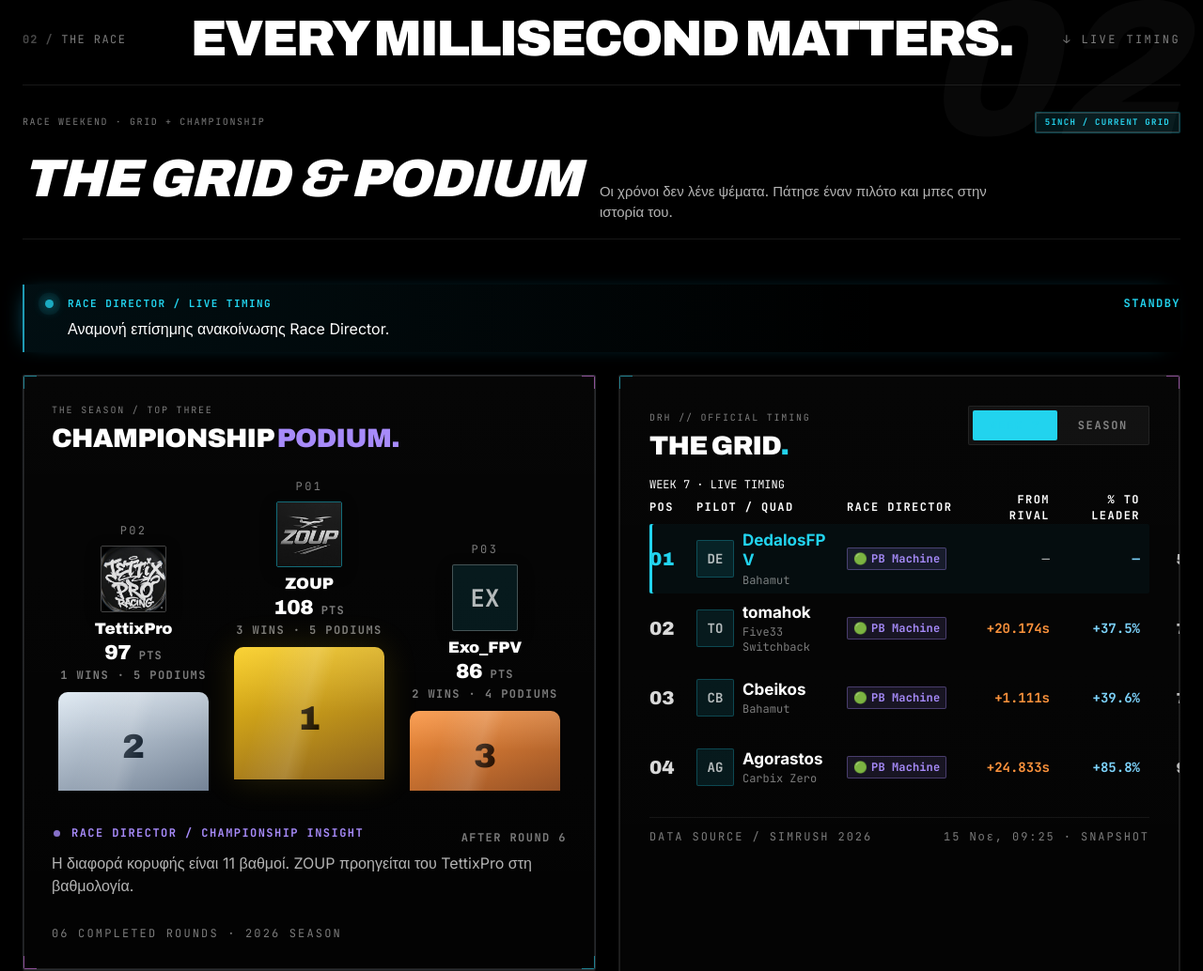
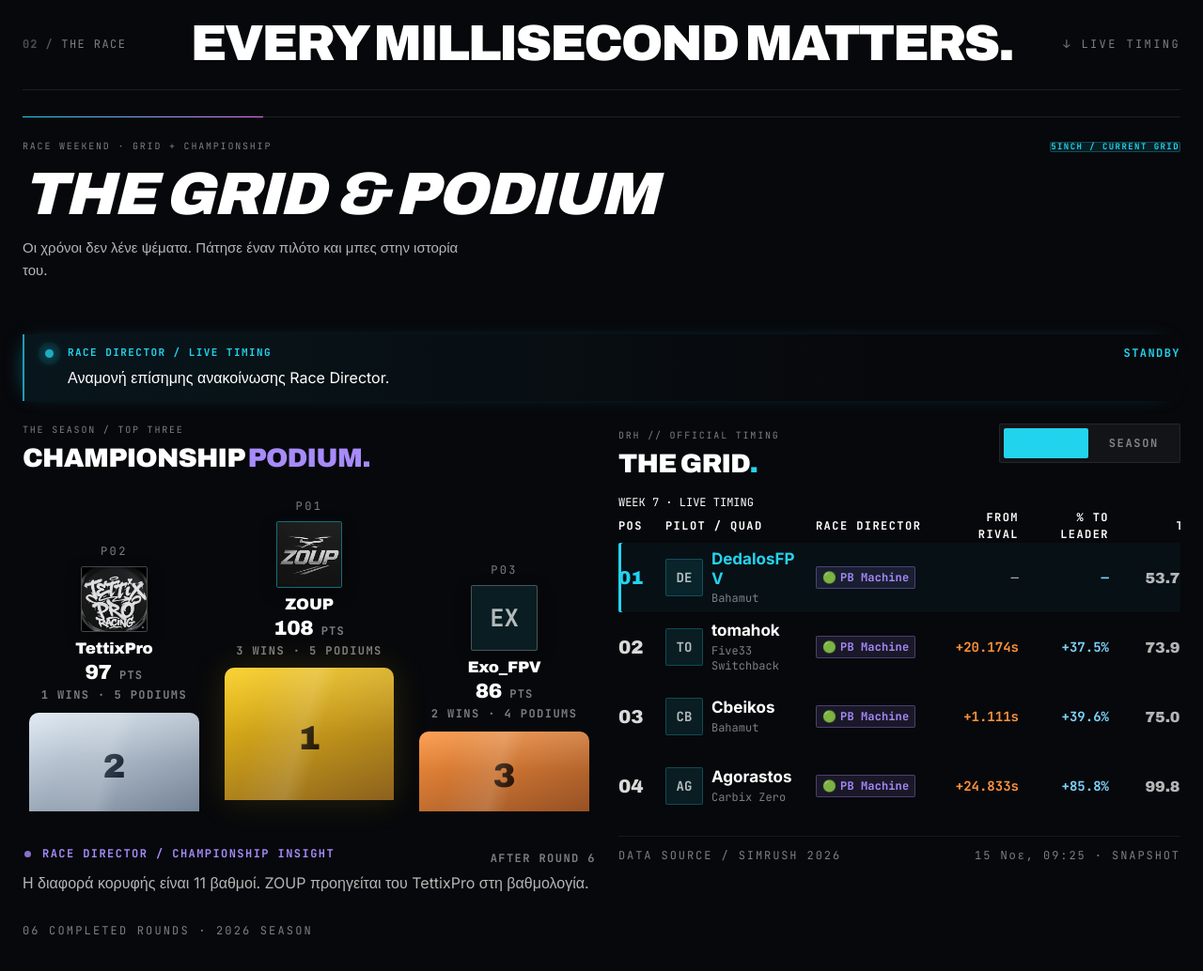
Before and after one commit to alefas9/DRH_Live-Leaderboard, a plain HTML site: page index.html in a window 1280 px wide. Shown: the part 2260-3294 px from the top of the page at 94% size. Drawn offline with Linux system fonts and the light colour scheme; no server answers.

Commit message:
Add files via upload

```diff
--- a/brand.css
+++ b/brand.css
@@ -368,129 +368,139 @@
 }
 
 /* ═══════════════════════════════════════════════════════════════════════════
-   13. BRAND MAPPING — εφαρμογή στα ΥΠΑΡΧΟΝΤΑ components
-   Το site χρησιμοποιεί .section-head / .kick / .sec-no / .tag / .card.
-   Εδώ τα μετατρέπουμε στο brand look ΧΩΡΙΣ αλλαγή HTML.
+   13. ΚΟΙΝΗ ΓΛΩΣΣΑ — «γραμμή αντί για περίγραμμα, χώρος αντί για κουτιά»
+   Το hero δίνει το DNA: gradient cyan→fuchsia + italic + κίνηση.
+   Τα υπόλοιπα sections το «τραγουδάνε» πιο ήσυχα:
+     — gradient ως λεπτό νήμα (όχι γεμάτα boxes)
+     — αριθμοί κεφαλαίων σε italic
+     — δεδομένα ανοιχτά, χωρίς κουτιά
    ═══════════════════════════════════════════════════════════════════════════ */
 
-/* ── GRID BACKGROUND (21px blueprint) πίσω από όλο το site ── */
-body::before {
-  content: "";
-  position: fixed;
-  inset: 0;
-  z-index: -1;
-  pointer-events: none;
-  background-image:
-    linear-gradient(rgba(255,255,255,.045) 1px, transparent 1px),
-    linear-gradient(90deg, rgba(255,255,255,.045) 1px, transparent 1px);
-  background-size: 42px 42px;
-  mask-image: radial-gradient(ellipse 120% 90% at 50% 0%, #000 0%, transparent 78%);
-  -webkit-mask-image: radial-gradient(ellipse 120% 90% at 50% 0%, #000 0%, transparent 78%);
-}
+/* ── Φόντο: καθαρό, σχεδόν μαύρο — ΟΧΙ grid παντού (θόρυβος) ── */
+body { background: #07080b; }
 
-/* ── SECTION HEAD — brand .sh look: κάτω γραμμή + αριθμός ── */
+/* ── SECTION HEAD — ανοιχτό, με gradient νήμα στην κορυφή ── */
 .section-head {
   align-items: baseline;
   gap: 22px;
-  margin: clamp(48px, 7vw, 96px) 0 clamp(28px, 4vw, 48px);
-  padding-bottom: 16px;
-  border-bottom: 1px solid var(--rule, rgba(255,255,255,.09));
+  margin: clamp(64px, 8vw, 120px) 0 clamp(32px, 4.5vw, 56px);
+  padding-top: 24px;
+  border-top: 1px solid rgba(255,255,255,.1);
+  border-bottom: 0;
+  position: relative;
 }
+/* Gradient νήμα — λεπτή γραμμή cyan→fuchsia στην κορυφή κάθε section */
+.section-head::before {
+  content: "";
+  position: absolute;
+  top: -1px;
+  left: 0;
+  width: clamp(120px, 20vw, 280px);
+  height: 1px;
+  background: linear-gradient(90deg, var(--cyan), var(--fuchsia));
+}
+
 .section-head .sh-left {
+  display: block;
+  flex: 1;
+}
+.section-head .kick {
   display: flex;
   align-items: baseline;
-  gap: 20px;
-  flex: 1;
-  flex-wrap: wrap;
+  gap: 12px;
+  margin-bottom: 16px;
+  font-family: var(--f-m, "JetBrains Mono", monospace);
+  font-size: 10px;
+  letter-spacing: .18em;
+  text-transform: uppercase;
+  color: var(--text-3);
 }
 .section-head .sec-no {
-  font-family: var(--f-m, "JetBrains Mono", monospace);
-  font-size: 12px;
-  font-weight: 700;
+  font-family: var(--f-d, "Archivo", sans-serif);
+  font-style: italic;
+  font-weight: 900;
+  font-size: 14px;
   color: var(--cyan);
-  letter-spacing: .08em;
+  letter-spacing: .02em;
   opacity: 1;
-}
-.section-head .kick {
-  display: inline-flex;
-  align-items: baseline;
-  gap: 14px;
-  width: 100%;
-  margin-bottom: 10px;
-  font-family: var(--f-m, "JetBrains Mono", monospace);
-  font-size: 10px;
-  letter-spacing: .16em;
-  text-transform: uppercase;
-  color: var(--dim, rgba(255,255,255,.32));
 }
 .section-head h2 {
   font-family: var(--f-d, "Archivo", sans-serif);
   font-style: italic;
   font-weight: 900;
-  font-size: clamp(32px, 4.4vw, 58px) !important;
+  font-size: clamp(34px, 5vw, 64px) !important;
   line-height: .9 !important;
   letter-spacing: -.025em !important;
   text-transform: uppercase;
   margin: 0;
 }
-/* Ομοιομορφία: ΟΛΑ τα section h2 στο ίδιο μέγεθος */
+/* Ομοιομορφία σε ΟΛΑ τα section h2 */
+#track-reveal .section-head h2,
 #timing .section-head h2,
 #battles .section-head h2,
 #archive .section-head h2,
-#hall-of-fame .section-head h2,
-#track-reveal .section-head h2,
-#challenges .section-head h2 {
-  font-size: clamp(32px, 4.4vw, 58px) !important;
+#hall-of-fame .section-head h2 {
+  font-size: clamp(34px, 5vw, 64px) !important;
   line-height: .9 !important;
   letter-spacing: -.025em !important;
 }
 .section-head p {
   font-size: 15px;
   color: var(--text-2);
-  max-width: 46ch;
-  line-height: 1.5;
-  margin: 14px 0 0;
-  flex-basis: 100%;
+  max-width: 50ch;
+  line-height: 1.6;
+  margin: 16px 0 0;
 }
 
-/* ── TAG → BADGE (brand .badge look) ── */
+/* ── CARDS — ανοιχτά, χωρίς κουτί. Μόνο μια απαλή κάτω γραμμή όπου χρειάζεται ── */
+.card {
+  background: transparent !important;
+  box-shadow: none !important;
+  border-radius: 0 !important;
+  border: 0 !important;
+  border-bottom: 1px solid rgba(255,255,255,.08) !important;
+  padding: 0 0 clamp(24px, 3vw, 40px) 0 !important;
+}
+.card::after,
+.card::before {
+  display: none !important;
+}
+
+/* Τα «στενά» data panels (podium, intel, live) — ίδια γλώσσα, καμία διαφορά */
+.podium-card,
+.intel-card,
+.reveal-card,
+.tf-card,
+.margin-card,
+#live-card,
+.drh-official-active,
+.drh-official-resolved,
+.drh-breakthrough-panel,
+.drh-rivalry-panel {
+  background: transparent !important;
+  box-shadow: none !important;
+  border-radius: 0 !important;
+  border: 0 !important;
+  border-bottom: 1px solid rgba(255,255,255,.08) !important;
+}
+
+/* ── TAG → λιτό label (όχι κουτί) ── */
 .tag {
   font-family: var(--f-m, "JetBrains Mono", monospace);
   font-size: 9px;
   font-weight: 700;
-  letter-spacing: .14em;
+  letter-spacing: .16em;
   text-transform: uppercase;
-  padding: 6px 10px;
+  padding: 0;
   line-height: 1;
-  border-radius: 2px;
-  box-shadow: inset 0 0 0 1px rgba(255,255,255,.16);
-  color: var(--text-2);
+  border-radius: 0;
+  box-shadow: none;
+  color: var(--text-3);
   background: transparent;
   border: 0;
 }
 
-/* ── CARD — instrument look: corner ticks + καθαρό border ── */
-.card {
-  background: rgba(255,255,255,.02);
-  box-shadow: inset 0 0 0 1px var(--rule-2, rgba(255,255,255,.16));
-  border-radius: 2px;
-}
-.card::before {
-  display: none !important;   /* το παλιό LED border sweep είναι νεκρό */
-}
-
-/* ── COUNTDOWN (.rc-cd) — brand .count look ── */
-.rc-cd {
-  font-family: var(--f-m, "JetBrains Mono", monospace);
-  font-variant-numeric: tabular-nums;
-}
-.rc-cd b {
-  font-size: clamp(26px, 3.2vw, 40px);
-  font-weight: 700;
-  letter-spacing: -.02em;
-}
-
-/* ── KICKERS (pc-kick, mc-kick, arc-kick) — brand .lab ── */
+/* ── KICKERS → mono label ── */
 .pc-kick,
 .mc-kick,
 .arc-kick,
@@ -504,77 +514,157 @@ body::before {
   color: var(--text-3);
 }
 
-/* ── Section αρίθμηση: τα sections με data-layout-group μένουν ── */
-main > section { position: relative; }
-
-/* ── LIVE CARD — instrument header ── */
-#live-card {
-  background: rgba(255,255,255,.02);
-  box-shadow: inset 0 0 0 1px var(--rule-2, rgba(255,255,255,.16));
-  border-radius: 2px;
+/* ── COUNTDOWN ── */
+.rc-cd b {
+  font-family: var(--f-m, "JetBrains Mono", monospace);
+  font-variant-numeric: tabular-nums;
+  font-size: clamp(28px, 3.4vw, 44px);
+  font-weight: 700;
 }
 
 /* ═══════════════════════════════════════════════════════════════════════════
-   14. ΔΡΑΜΑΤΙΚΑ ΣΤΟΙΧΕΙΑ — corner ticks + έντονο grid + section markers
+   14. ΕΥΘΥΓΡΑΜΜΙΣΗ — #challenges & #championship στην ίδια γλώσσα
+   Αυτά τα 2 sections δεν έχουν .section-head· τους δίνουμε το ίδιο
+   «γραμμή αντί για περίγραμμα» look.
    ═══════════════════════════════════════════════════════════════════════════ */
 
-/* Grid background — πιο ορατό */
-body::before {
-  background-size: 42px 42px;
-  background-image:
-    linear-gradient(rgba(34,211,238,.05) 1px, transparent 1px),
-    linear-gradient(90deg, rgba(34,211,238,.05) 1px, transparent 1px);
-  mask-image: radial-gradient(ellipse 130% 100% at 50% 0%, #000 0%, transparent 85%);
-  -webkit-mask-image: radial-gradient(ellipse 130% 100% at 50% 0%, #000 0%, transparent 85%);
+/* ── #challenges — το ch-card ανοίγει, το ch-top γίνεται section-head ── */
+#challenges .ch-card {
+  background: transparent !important;
+  box-shadow: none !important;
+  border: 0 !important;
+  border-radius: 0 !important;
+  border-bottom: 1px solid rgba(255,255,255,.08) !important;
+  padding: 0 0 clamp(24px,3vw,40px) 0 !important;
+}
+#challenges .ch-top {
+  margin: 0 0 clamp(24px,3vw,40px) 0;
+  padding-top: 24px;
+  border-top: 1px solid rgba(255,255,255,.1);
+  position: relative;
+}
+#challenges .ch-top::before {
+  content: "";
+  position: absolute;
+  top: -1px;
+  left: 0;
+  width: clamp(120px, 20vw, 280px);
+  height: 1px;
+  background: linear-gradient(90deg, var(--cyan), var(--fuchsia));
+}
+#challenges .ch-top .kick {
+  display: flex;
+  align-items: baseline;
+  gap: 12px;
+  margin-bottom: 16px;
+  font-family: var(--f-m, "JetBrains Mono", monospace);
+  font-size: 10px;
+  letter-spacing: .18em;
+  text-transform: uppercase;
+  color: var(--text-3) !important;
+}
+#challenges .ch-top .sec-no {
+  font-family: var(--f-d, "Archivo", sans-serif);
+  font-style: italic;
+  font-weight: 900;
+  font-size: 14px;
+  color: var(--cyan);
+  letter-spacing: .02em;
+  opacity: 1;
+}
+#challenges .ch-top h2 {
+  font-family: var(--f-d, "Archivo", sans-serif);
+  font-style: italic;
+  font-weight: 900;
+  font-size: clamp(34px, 5vw, 64px) !important;
+  line-height: .9;
+  letter-spacing: -.025em;
+  text-transform: uppercase;
+  margin: 0;
+}
+#challenges .ch-meta {
+  font-family: var(--f-m, "JetBrains Mono", monospace);
+  font-size: 9.5px;
+  letter-spacing: .16em;
+  text-transform: uppercase;
+  color: var(--dim);
 }
 
-/* Corner ticks σε κάθε card — instrument αίσθηση */
-.card {
+/* Τα εσωτερικά cards των duels ανοίγουν επίσης */
+#challenges .drh-official-active,
+#challenges .drh-official-resolved {
+  background: transparent !important;
+  box-shadow: none !important;
+  border: 0 !important;
+  border-bottom: 1px solid rgba(255,255,255,.08) !important;
+  border-radius: 0 !important;
+}
+
+/* ── #championship — tf-card & margin-card ανοίγουν, τίτλοι italic ── */
+#championship .tf-card,
+#championship .margin-card {
+  background: transparent !important;
+  box-shadow: none !important;
+  border: 0 !important;
+  border-radius: 0 !important;
+}
+#championship .tf-card {
+  border-bottom: 1px solid rgba(255,255,255,.08) !important;
+  padding-bottom: clamp(24px,3vw,40px) !important;
+}
+#championship .tf-wrap {
+  border-top: 1px solid rgba(255,255,255,.1);
+  padding-top: 24px;
   position: relative;
-  box-shadow: inset 0 0 0 1px rgba(255,255,255,.1) !important;
-  background: linear-gradient(180deg, rgba(255,255,255,.025) 0%, rgba(255,255,255,.01) 100%) !important;
 }
-.card::after {
+#championship .tf-wrap::before {
   content: "";
   position: absolute;
-  inset: 0;
-  pointer-events: none;
-  border-radius: 2px;
-  background:
-    linear-gradient(var(--cyan) 0 0) top left / 14px 1px,
-    linear-gradient(var(--cyan) 0 0) top left / 1px 14px,
-    linear-gradient(var(--fuchsia) 0 0) top right / 14px 1px,
-    linear-gradient(var(--fuchsia) 0 0) top right / 1px 14px,
-    linear-gradient(var(--cyan) 0 0) bottom right / 14px 1px,
-    linear-gradient(var(--cyan) 0 0) bottom right / 1px 14px,
-    linear-gradient(var(--fuchsia) 0 0) bottom left / 14px 1px,
-    linear-gradient(var(--fuchsia) 0 0) bottom left / 1px 14px;
-  background-repeat: no-repeat;
-  opacity: .55;
+  top: -1px;
+  left: 0;
+  width: clamp(120px, 20vw, 280px);
+  height: 1px;
+  background: linear-gradient(90deg, var(--cyan), var(--fuchsia));
 }
-
-/* Section αριθμός — μεγάλο ghost marker στο πλάι */
-main > section { position: relative; }
-main > section::before {
-  content: "";
-  position: absolute;
-  right: 0;
-  top: -20px;
+#championship .tf-card .kick {
+  display: flex;
+  align-items: baseline;
+  gap: 12px;
+  font-family: var(--f-m, "JetBrains Mono", monospace);
+  font-size: 10px;
+  letter-spacing: .18em;
+  text-transform: uppercase;
+  color: var(--text-3) !important;
+}
+#championship .tf-card .sec-no {
   font-family: var(--f-d, "Archivo", sans-serif);
+  font-style: italic;
   font-weight: 900;
+  font-size: 14px;
+  color: var(--cyan);
+  letter-spacing: .02em;
+  opacity: 1;
+}
+#championship .tf-h {
+  font-family: var(--f-d, "Archivo", sans-serif);
   font-style: italic;
-  font-size: clamp(120px, 16vw, 240px);
-  line-height: 1;
-  color: rgba(255,255,255,.03);
-  pointer-events: none;
-  z-index: 0;
+  font-weight: 900;
+  font-size: clamp(34px, 5vw, 64px) !important;
+  line-height: .9;
+  letter-spacing: -.025em;
+  text-transform: uppercase;
 }
-
-/* Κάθε section παίρνει τον αριθμό του */
-#track-reveal::before    { content: "01"; }
-#timing::before          { content: "02"; }
-#challenges::before      { content: "03"; }
-#championship::before    { content: "04"; }
-#battles::before         { content: "05"; }
-#archive::before         { content: "06"; }
-#hall-of-fame::before    { content: "07"; }
+#championship .mc-t {
+  font-family: var(--f-d, "Archivo", sans-serif);
+  font-style: italic;
+  font-weight: 900;
+  font-size: clamp(20px, 2.6vw, 30px);
+  letter-spacing: -.02em;
+}
+#championship .mc-kick {
+  font-family: var(--f-m, "JetBrains Mono", monospace);
+  font-size: 10px;
+  letter-spacing: .18em;
+  text-transform: uppercase;
+  color: var(--text-3);
+}
--- a/index.html
+++ b/index.html
@@ -198,7 +198,7 @@
 <div class="sh-left">
 <div class="drh-inline-radio" id="drh-inline-duels" hidden></div>
 <div class="drh-broadcast-signal" id="drh-broadcast-signal" aria-live="off"><span class="drh-broadcast-signal__dot"></span><span id="drh-broadcast-signal-label">RACE CONTROL / STANDBY</span></div>
-<div class="kick" style="color:var(--orange)">RACE DIRECTOR / OFFICIAL RULINGS</div>
+<div class="kick" style="color:var(--orange)"><span class="sec-no">03 /</span>RACE DIRECTOR / OFFICIAL RULINGS</div>
 <h2>OFFICIAL <span style="color:var(--orange)">CHALLENGES.</span></h2>
 </div>
 <span class="ch-meta mono">CONFIRMED DUELS ONLY</span>
--- a/redesign.css
+++ b/redesign.css
@@ -88,30 +88,6 @@
      #battles h2        «THE PADDOCK»
      #hall-of-fame h2   «HALL OF FAME.»
    ΟΛΑ ΤΑ ΑΛΛΑ: ΚΑΝΟΝΙΚΑ. */
-.ph-title,
-#track-reveal .sh-left h2,
-#timing .sh-left h2,
-#battles .sh-left h2,
-#hall-of-fame .sh-left h2 {
-  font-style: italic !important;
-  font-weight: 900;
-}
-
-/* Ρητή επαναφορά σε normal για όλα τα υπόλοιπα */
-.card-head h3,
-.pc-h,
-.tf-h,
-.mc-t,
-.eml-title,
-.sh-left h2,
-#challenges .sh-left h2,
-#championship .sh-left h2,
-#archive .sh-left h2 {
-  font-style: normal !important;
-  font-weight: 900;
-}
-
-/* Το italic των 5 ξαναδηλώνεται για σιγουριά (specificity) */
 .ph-title,
 #track-reveal .sh-left h2,
 #timing .sh-left h2,
```
